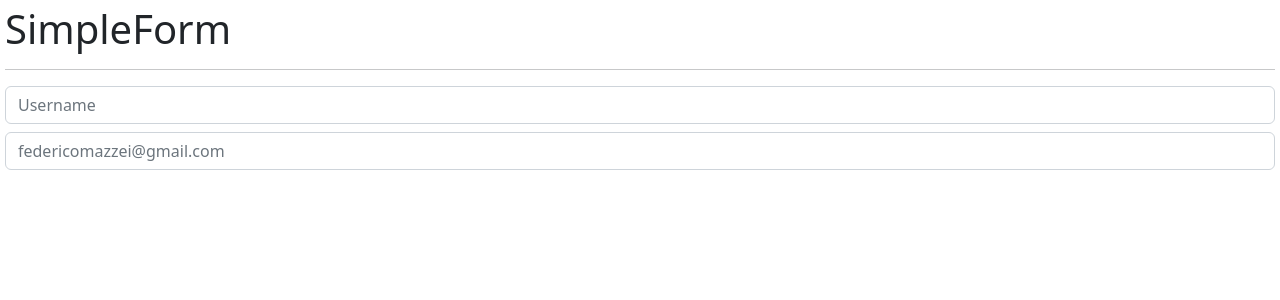
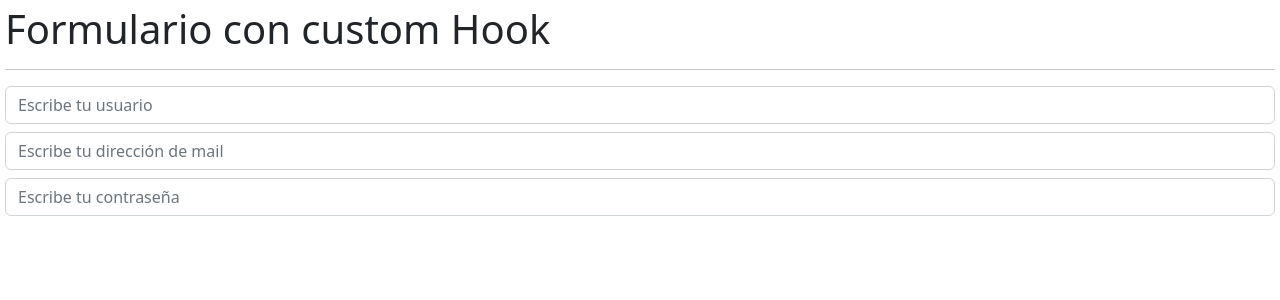
Before and after one commit to fideo/react, a React (Vite) app in the folder 05-hook-app/: page / in a window 1280 px wide. Shown: the top 300 px of the page. Built offline with nearby package versions, Linux system fonts and the light colour scheme.

Commit message:
hasta el video 123 realizado

```diff
--- /dev/null
+++ b/05-hook-app/src/02-useEffect/FormWithCustomHook.jsx
@@ -0,0 +1,47 @@
+import { useForm } from "../hooks/useForm";
+
+export const FormWithCustomHook = () => {
+
+  const {formState, onInputChange, username, email, password} = useForm({
+    username: '',
+    email: '',
+    password: ''
+  })
+
+  //const {username, email, password} = formState;
+
+  return (
+    <>
+      <h1>Formulario con custom Hook</h1>
+      <hr />
+
+      <input
+        type="text"
+        className="form-control"
+        placeholder="Escribe tu usuario"
+        name="username"
+        value={username}
+        onChange={onInputChange}
+      />
+
+      <input
+        type="email"
+        className="form-control mt-2"
+        placeholder="Escribe tu dirección de mail"
+        name="email"
+        value={email}
+        onChange={onInputChange}
+      />
+
+      <input
+        type="password"
+        className="form-control mt-2"
+        placeholder="Escribe tu contraseña"
+        name="password"
+        value={password}
+        onChange={onInputChange}
+      />
+
+    </>
+  )
+}
--- /dev/null
+++ b/05-hook-app/src/02-useEffect/Messaje.jsx
@@ -0,0 +1,33 @@
+import { useEffect, useState } from "react"
+
+export const Messaje = () => {
+
+  const [coords,setCoords] = useState({x:0,y:0});
+
+  useEffect(() => {
+
+    const onMouseEvent = ({x,y}) => {
+      const coords = {x,y};
+      // console.log(coords);
+      setCoords({x,y})
+
+    }
+
+    window.addEventListener('mousemove', onMouseEvent )
+
+    // console.log('Message mounted')
+
+    return () => {
+      // console.log('Message unmounted');
+      window.removeEventListener('mousemove', onMouseEvent )
+    }
+  }, [])
+
+
+  return (
+    <>
+      <h3>Usuario ya existe</h3>
+      {JSON.stringify(coords)}
+    </>
+  )
+}
--- a/05-hook-app/src/02-useEffect/SimpleForm.jsx
+++ b/05-hook-app/src/02-useEffect/SimpleForm.jsx
@@ -1,4 +1,5 @@
-import { useState } from "react"
+import { useEffect, useState } from "react"
+import { Messaje } from "./Messaje";
 
 export const SimpleForm = () => {
 
@@ -6,6 +7,29 @@
     username: 'strider',
     email: 'federicomazzei@gmail.com'
   })
+
+  const { username, email } = formState;
+
+  const onInputChange = ({target}) => {
+    const {name, value} = target;
+    setformState({
+      ...formState,
+      [name]: value
+    })
+
+  }
+
+  useEffect( () => {
+    // console.log('useEffect se llamó');
+  }, []);
+
+  useEffect( () => {
+    // console.log('formState cambió');
+  }, [formState]);
+
+  useEffect( () => {
+    // console.log('email cambió');
+  }, [email]);
 
   return (
     <>
@@ -17,14 +41,23 @@
         className="form-control"
         placeholder="Username"
         name="username"
+        value={username}
+        onChange={onInputChange}
       />
+
+      {
+        (username==='strider2') && <Messaje />
+      }
 
       <input
         type="email"
         className="form-control mt-2"
         placeholder="federicomazzei@gmail.com"
         name="email"
+        value={email}
+        onChange={onInputChange}
       />
+
 
     </>
   )
--- /dev/null
+++ b/05-hook-app/src/hooks/useForm.js
@@ -0,0 +1,21 @@
+import { useState } from "react";
+
+export const useForm = ( initialForm = {} ) => {
+
+  const [formState, setformState] = useState(initialForm)
+
+  const onInputChange = ({target}) => {
+    const {name, value} = target;
+    setformState({
+      ...formState,
+      [name]: value
+    })
+
+  }
+
+  return {
+    ...formState,
+    formState,
+    onInputChange
+  }
+}
--- a/05-hook-app/src/main.jsx
+++ b/05-hook-app/src/main.jsx
@@ -1,5 +1,6 @@
 import React from "react";
 import ReactDOM from "react-dom/client";
+import { FormWithCustomHook } from "./02-useEffect/FormWithCustomHook";
 import { SimpleForm } from "./02-useEffect/SimpleForm";
 //import { CounterApp } from "./01-useState/CounterApp";
 //import { CounterWithCustomHook } from "./01-useState/CounterWithCustomHook";
@@ -8,7 +9,8 @@
 import "./index.css";
 
 ReactDOM.createRoot(document.getElementById("root")).render(
-  <React.StrictMode>
-    <SimpleForm />
-  </React.StrictMode>
+  // <React.StrictMode>
+    // <SimpleForm />
+    <FormWithCustomHook />
+  // </React.StrictMode>
 );
```
